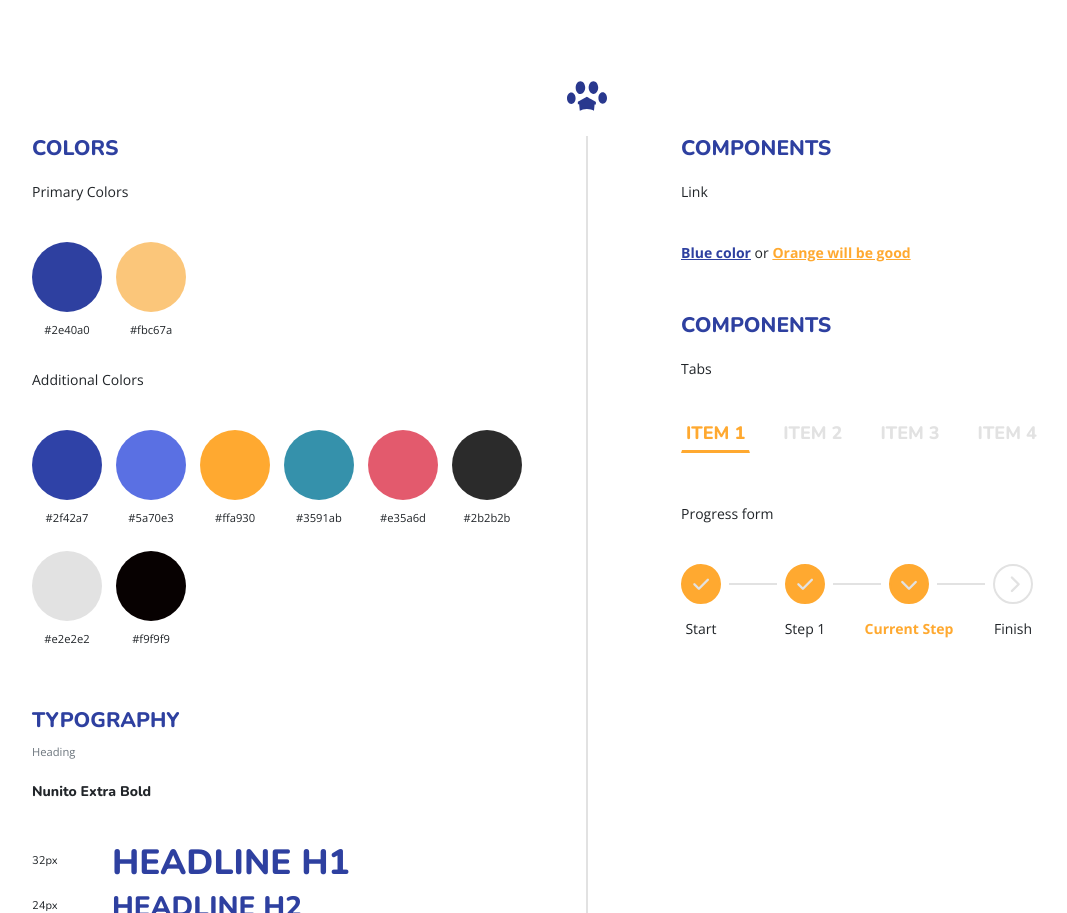
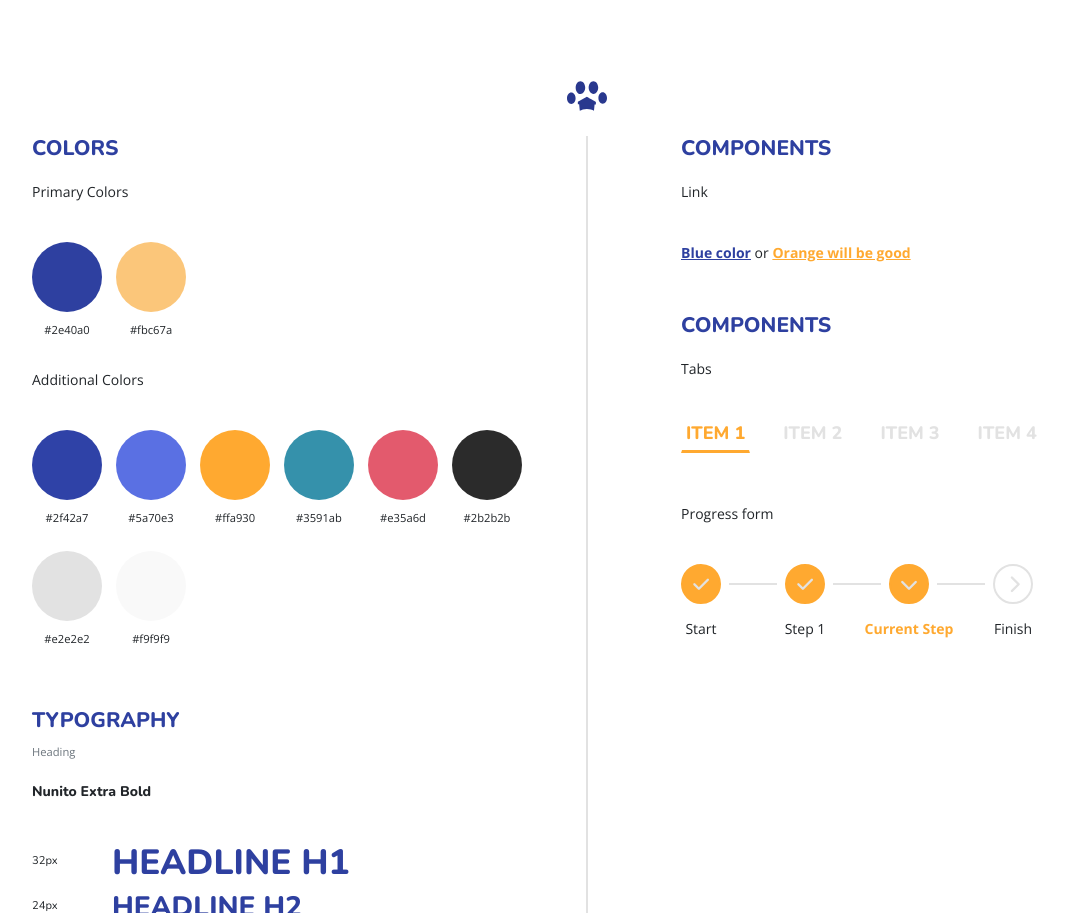
Before and after one commit to iamcelso/pawndation-static-html, a website: page app/ui-kit.html in a window 1280 px wide. Shown: the part 187-1100 px from the top of the page, without its empty margins (53-1120 px from the left). Drawn offline with nearby package versions, Linux system fonts and the light colour scheme.

Commit message:
update hex color code

```diff
--- a/app/scss/variable.scss
+++ b/app/scss/variable.scss
@@ -11,7 +11,7 @@ $colors: (
     additional-color-4: #e35a6d,
     additional-color-5: #2b2b2b,
     additional-color-6: #e2e2e2,
-    additional-color-7: #070101
+    additional-color-7: #f9f9f9
 );
 
 $navy-blue: color(primary-0);
```
Also changed, not shown: app/css/index.css, app/css/uikit.css.
